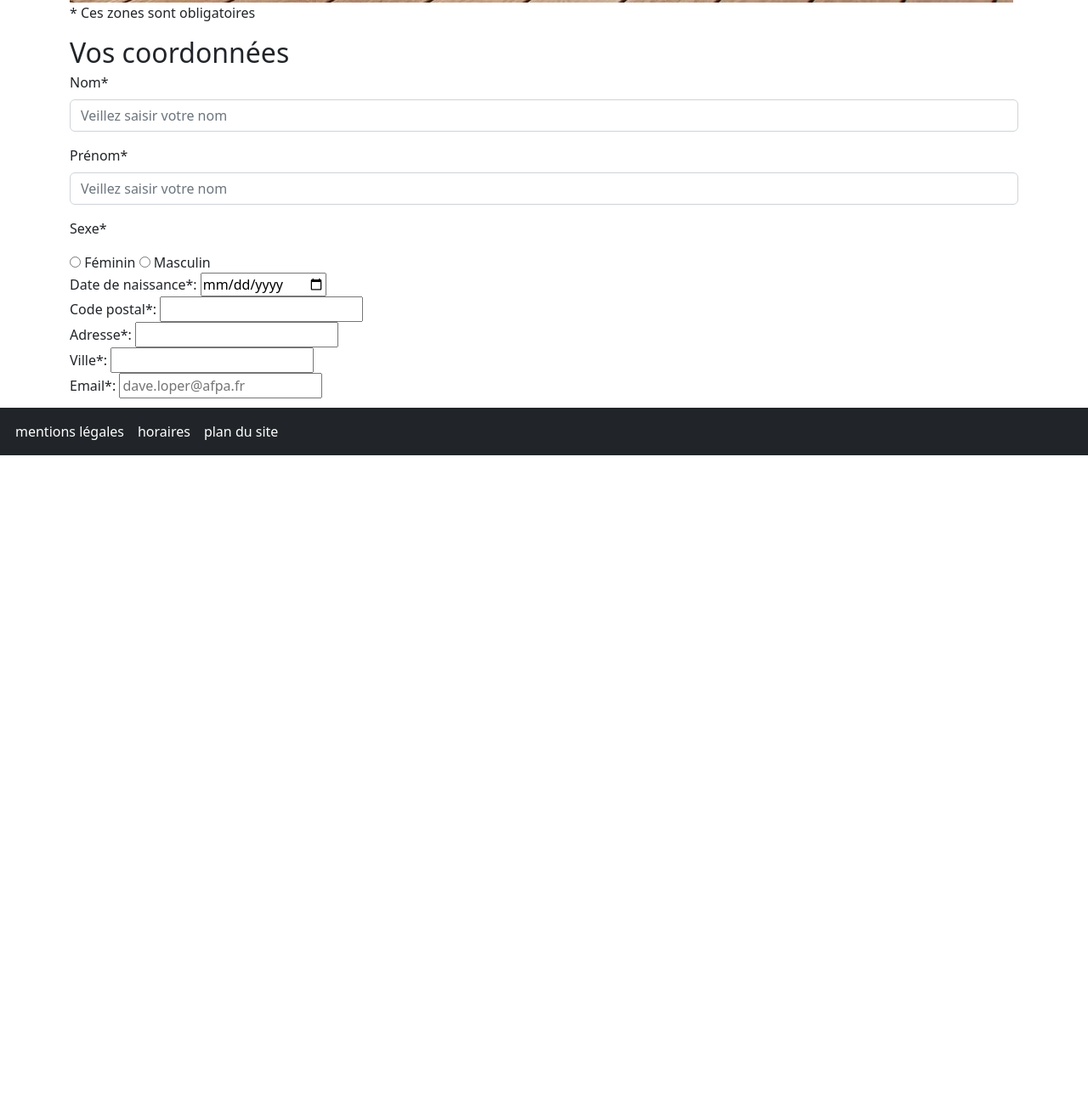
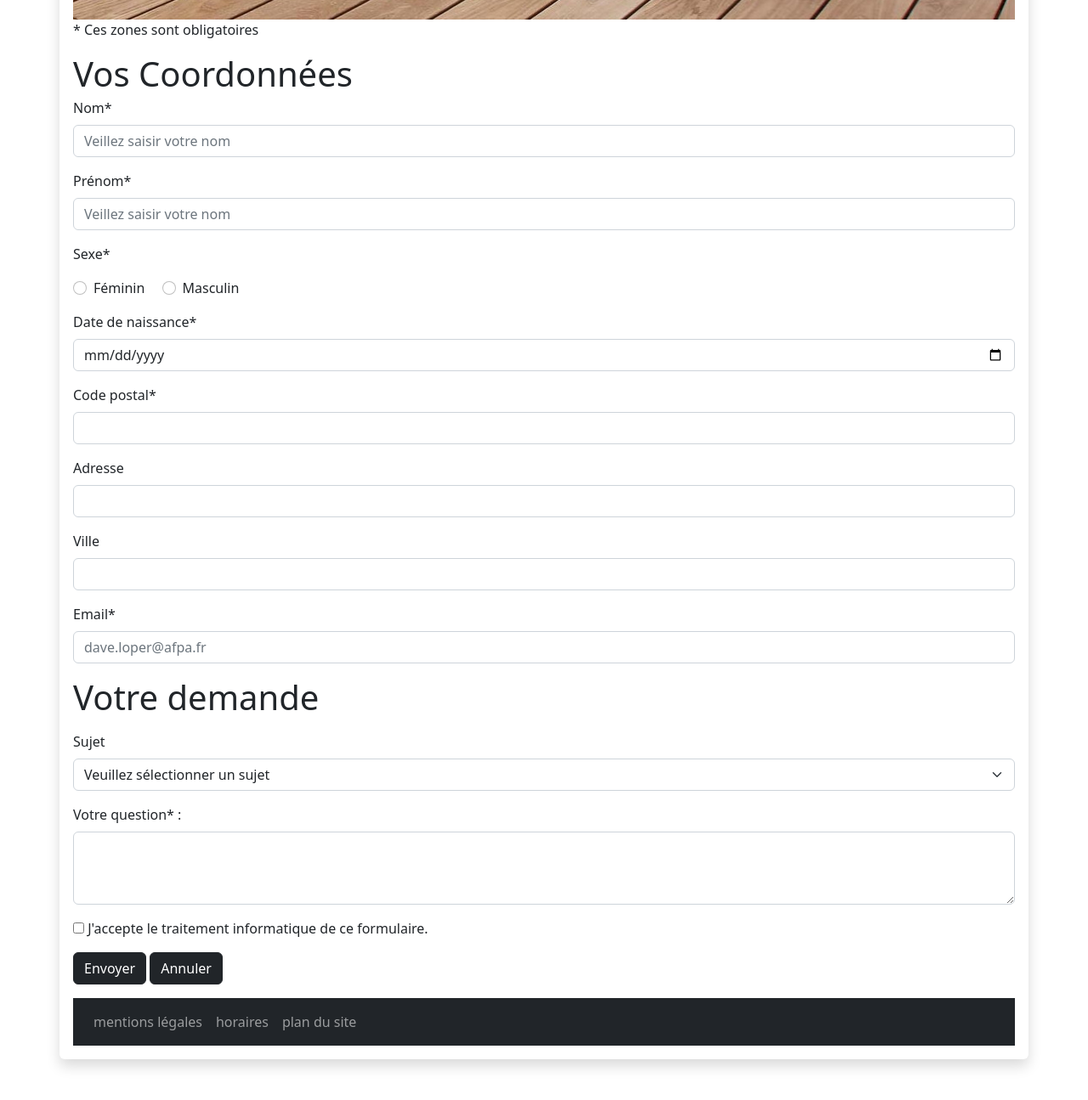
Before and after one commit to Racine-Aicha/Jarditou_Bootstrap, a plain HTML site: page contact.html in a window 1280 px wide. Shown: the part 357-1652 px from the top of the page at 85% size. Before the commit the page ends 893 px from the top, so only its background shows below. Drawn offline with nearby package versions, Linux system fonts and the light colour scheme.

Commit message:
Finalisation bootstrap

```diff
--- a/contact.html
+++ b/contact.html
@@ -14,13 +14,12 @@
 
 <body>
 
-  <div class="container">
+  <div class="container shadow p-3 mb-5 bg-white rounded">
     <div class="row g-1">
-
 
       <nav class="navbar bg-light">
         <div class="container-fluid">
-          <img src="src/img/jarditou_logo.jpg" alt="logo jarditou" width="150" height="70">
+          <img src="src/img/jarditou_logo.jpg" alt="logo jarditou" width="170" height="70">
         </div>
       </nav>
 
@@ -35,7 +34,7 @@
         <div class="collapse navbar-collapse" id="navbarSupportedContent">
           <ul class="navbar-nav me-auto mb-2 mb-lg-0">
             <li class="nav-item">
-              <a class="nav-link"  href="index.html">Accueil</a>
+              <a class="nav-link" href="index.html">Accueil</a>
             </li>
 
             <li class="nav-item">
@@ -57,87 +56,133 @@
 
       </nav>
 
-    </div>
-
       <main>
         <div class="p-mb-4">
-        <img class="img-responsive" src="src/img/promotion.jpg" />
+          <img class="w-100 h-auto" src="src/img/promotion.jpg" />
         </div>
 
         <form>
           <p>* Ces zones sont obligatoires</p>
-        <h2 class="blog-post-title mb-1">Vos coordonnées</h2>
+          <h1 class="blog-post-title mb-1">Vos Coordonnées</h1>
 
           <div class="mb-3">
             <label class="form-label" for="inputEmail">Nom*</label>
-            <input type="email" class="form-control" id="inputEmail" placeholder="Veillez saisir votre nom" required="required">
+            <input type="email" class="form-control" id="inputEmail" placeholder="Veillez saisir votre nom"
+              required="required">
           </div>
 
           <div class="mb-3">
 
             <label class="form-label" for="inputEmail">Prénom*</label>
-          <input type="email" class="form-control" id="inputEmail" placeholder="Veillez saisir votre nom" required="required">
+            <input type="email" class="form-control" id="inputEmail" placeholder="Veillez saisir votre nom"
+              required="required">
 
           </div>
 
           <p>Sexe*</p>
 
-      <div>
-        <input type="radio" name="Sexe" value="Féminin"> Féminin
-
-        <input type="radio" name="Sexe" value="Masculin"> Masculin<br>
+          <div class="form-check form-check-inline mb-3">
+            <input class="form-check-input" type="radio" name="Sexe" id="inlineRadio1" value="option1">
+            <label class="form-check-label" for="inlineRadio1">Féminin</label>
           </div>
-
-      <div>
-        <label for="date">Date de naissance*:</label>
-        <input type="date" name="date de naissance" id="date" required title="jj/mm/aaaa">
+          <div class="form-check form-check-inline">
+            <input class="form-check-input" type="radio" name="Sexe" id="inlineRadio2" value="option2">
+            <label class="form-check-label" for="inlineRadio2">Masculin</label>
           </div>
 
 
-      <div>
-        <label for="code">Code postal*:</label>
-        <input type="number" name="Code postal" id="code" required title="code postal">
+          <div class="mb-3">
+            <label for="exampleFormControlInput1" class="form-label">Date de naissance*</label>
+            <input type="date" class="form-control" id="exampleFormControlInput1" placeholder="jj/mm/aaaa">
           </div>
 
-      <div>
-        <label for="adresse"> Adresse*:</label>
-        <input type="text" name="Adresse" id="adresse" required title="adresse">
     </div>
 
-      <div>
-        <label for="ville">Ville*:</label>
-        <input type="text" name="Ville" id="ville" required title="ville">
+
+    <div class="mb-3">
+      <label for="inputcodepostal" class="form-label">Code postal*</label>
+      <input type="code" id="inputcode" class="form-control" aria-describedby="codeHelpBlock">
+    </div>
+
+    <div class="mb-3">
+      <label for="inputadresse" class="form-label">Adresse</label>
+      <input type="adresse" id="inputadresse" class="form-control" aria-describedby="adresseHelpBlock">
+    </div>
+
+    <div class="mb-3">
+      <label for="inputville" class="form-label">Ville</label>
+      <input type="ville" id="inputville" class="form-control" aria-describedby="villeHelpBlock">
+    </div>
+
+    <div class="mb-3">
+      <label for="inputEmail" class="form-label">Email*</label>
+      <input type="email" id="inputemail" class="form-control" placeholder="dave.loper@afpa.fr">
+    </div>
+
+    <h1 class="blog-post-title mb-3">Votre demande</h1>
+
+    <div class="mb-3">
+      <label for="sujet" class="form-label">Sujet</label>
+      <select id="sujet" class="form-select">
+        <option>Veuillez sélectionner un sujet</option>
+      </select>
+    </div>
+
+    <div class="mb-3">
+      <label for="exampleFormControlvotre question" class="form-label">Votre question* :</label>
+      <textarea class="form-control" id="exampleFormControlVotrequestion" rows="3"></textarea>
+    </div>
+
+    <div class="mb-3">
+      <input type="checkbox" name="texte" value="j'accepte le traitement informatique de ce formulaire"> J'accepte le
+      traitement informatique de ce formulaire.
+    </div>
+
+
+    <div class="mb-3">
+
+      <div class="d-grid gap-2 d-md-block">
+        <button class="btn btn-dark" type="button">Envoyer</button>
+        <button class="btn btn-dark" type="button">Annuler</button>
+      </div>
+
     </div>
 
 
 
 
-        <label for="email">Email*:</label>
-        <input type="text" name="email" id="email" placeholder="dave.loper@afpa.fr">
 
-      </div>
 
 
     </form>
 
     </main>
 
-  <div class="row g-1">
+    <nav class="navbar navbar-expand-lg navbar-dark bg-dark footer">
 
-    <nav class="navbar navbar-expand-lg navbar-dark bg-dark footer">
-      <div class="container-fluid">
-        <ul class="navbar-nav me-auto mb-2 mb-lg-0">
-          <span class="d-block p-2 bg-dark text-white">mentions légales</span>
-          <li class="nav-item"></li>
-          <span class="d-block p-2 bg-dark text-white">horaires</span>
-          <li class="nav-item"></li>
-          <span class="d-block p-2 bg-dark text-white">plan du site</span>
+      <button class="navbar-toggler" type="button" data-bs-toggle="collapse" data-bs-target="#footer"
+        aria-controls="navbarTogglerDemo01" aria-expanded="false" aria-label="Toggle navigation">
+        <span class="navbar-toggler-icon"></span>
+      </button>
+      <div class="collapse navbar-collapse" id="footer">
+
+        <ul class="navbar-nav ms-3">
+
+          <li class="nav-item">
+            <a class="nav-link" href="#">mentions légales</a>
+          </li>
+          <li class="nav-item">
+            <a class="nav-link" href="#">horaires</a>
+          </li>
+          <li class="nav-item">
+            <a class="nav-link" href="#">plan du site</a>
+          </li>
+
         </ul>
-      </div>
-    </nav>
-
 
       </div>
+
+    </nav>
 
   </div>
 
--- a/index.css
+++ /dev/null
@@ -1,7 +0,0 @@
-.img-responsive{
-    width: -moz-available;
-}
-
-.footer{
-    margin-top: 15px;
-}
```
Also changed, not shown: index.html (+25 -19 lines), tableau.html (+30 -24 lines). Lines whose indentation alone changed are shown as unchanged.
